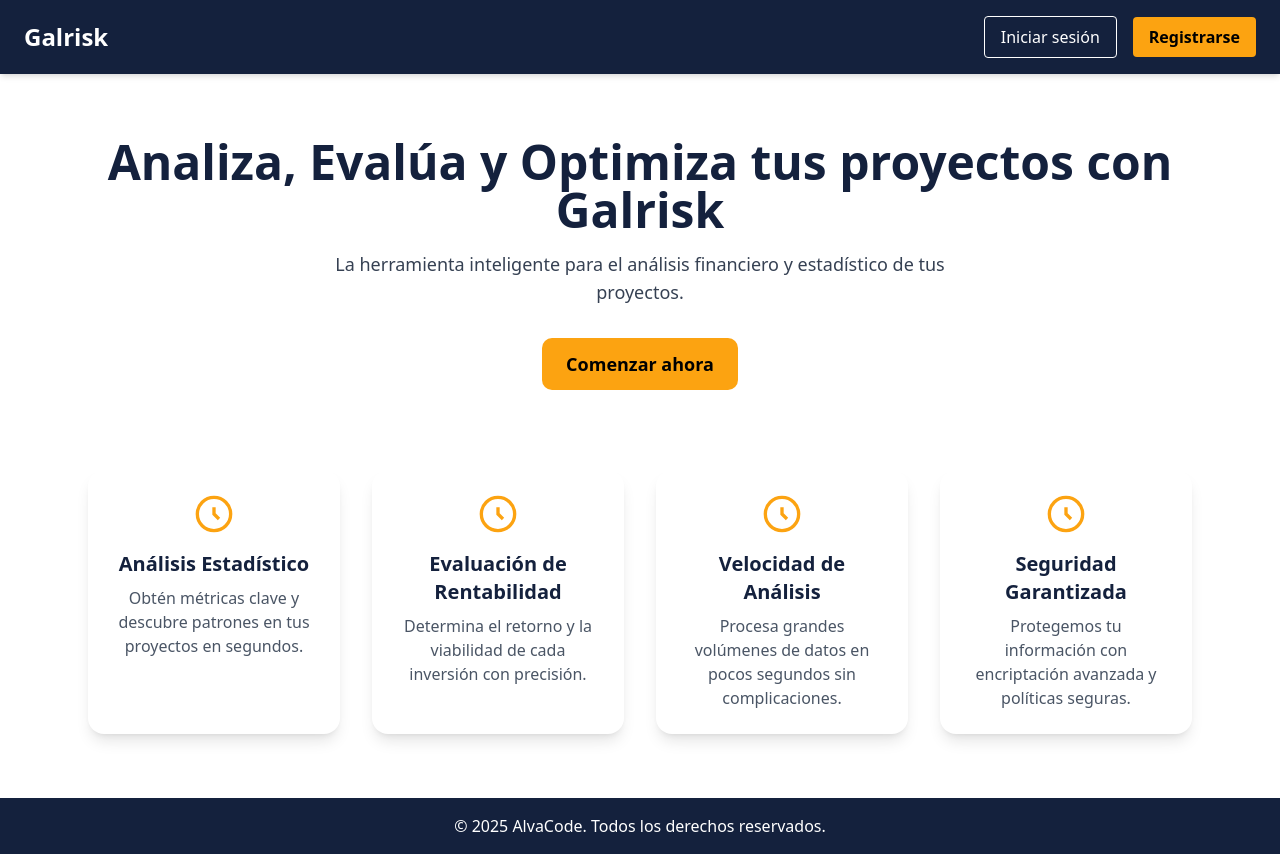
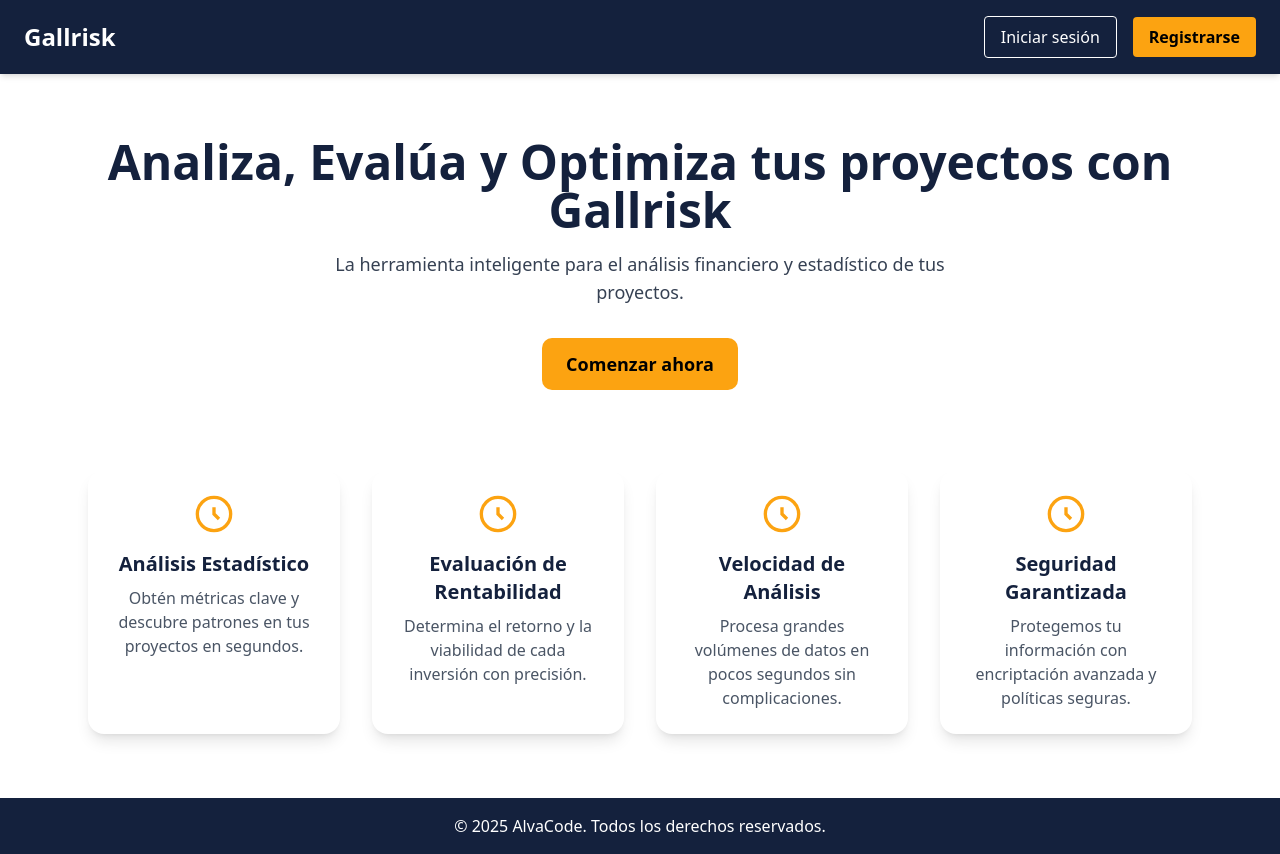
Before and after one commit to AlvaroCoder/FrontendGalriskApp, a Next.js app: page / in a window 1280 px wide. Built offline with nearby package versions, Linux system fonts and the light colour scheme; no server answers.

Commit message:
correccion del nombre

```diff
--- a/src/app/page.js
+++ b/src/app/page.js
@@ -8,7 +8,7 @@ export default function Home() {
 
       <section className="flex flex-col items-center text-center mt-16 px-6">
         <h2 className="text-4xl md:text-5xl font-extrabold text-[#14213d] mb-4">
-          Analiza, Evalúa y Optimiza tus proyectos con Galrisk
+          Analiza, Evalúa y Optimiza tus proyectos con Gallrisk
         </h2>
         <p className="text-lg text-gray-700 max-w-2xl mb-8">
           La herramienta inteligente para el análisis financiero y estadístico de tus proyectos.
--- a/src/views/Layouts/TopBar.js
+++ b/src/views/Layouts/TopBar.js
@@ -68,7 +68,7 @@ export default function TopBar() {
     <header className="bg-nigth-blue text-white px-6 py-4 flex justify-between items-center shadow-md">
       <h1
       onClick={()=>router.push("/dashboard")}
-      className="text-2xl font-bold">Galrisk</h1>
+      className="text-2xl font-bold">Gallrisk</h1>
       {
         loading ?
         <span><Loader2 className='animate-spin' /></span> :
```
